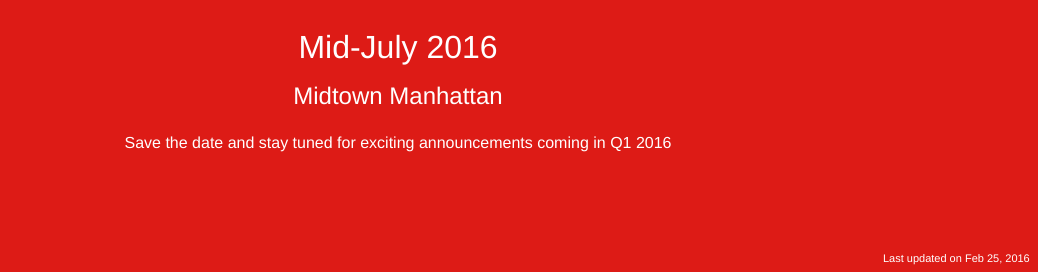
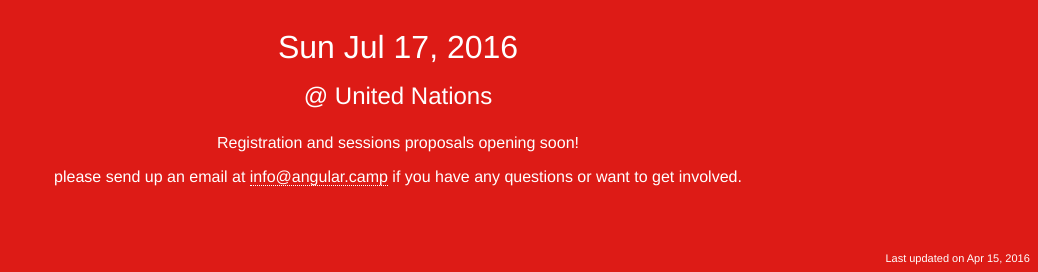
Before and after one commit to Angular-Camp/Angular-Camp, a plain HTML site: page index.html in a window 1280 px wide. Shown: the part 528-800 px from the top of the page, without its empty margins (242-1280 px from the left). Drawn offline with Linux system fonts and the light colour scheme.

Commit message:
updating dates and links

```diff
--- a/css/styles.css
+++ b/css/styles.css
@@ -20,6 +20,11 @@ p {
 	margin-top: 10%;
 }
 
+p a {
+	color: white;
+	border-bottom: 1px dotted white;
+	text-decoration: none;
+}
 
 p.name {
   color: white;
--- a/index.html
+++ b/index.html
@@ -10,7 +10,8 @@
   <div class="header">
     <div class="icon-links">
       <a href="https://www.twitter.com/Angular_Camp/" target="_blank"><i class="fa fa-twitter"></i></a>
-      <a href="https://www.facebook.com/Angular_Camp/" target="_blank"><i class="fa fa-facebook"></i></a>
+      <a href="https://www.facebook.com/Angular-Camp-255028974857374" target="_blank"><i class="fa fa-facebook"></i></a>
+      <a href="mailto:info@angular.camp" target="_blank"><i class="fa fa-facebook"></i></a>
     </div>
 
   </div>
@@ -21,12 +22,13 @@
       <img src="images/logo.svg" id="logo">
     </div>
     <p class="name">Angular Camp</p>
-    <p class="date">Mid-July 2016</p>
-    <p class="venue">Midtown Manhattan</p>
-    <p class="updates">Save the date and stay tuned for exciting announcements coming in Q1 2016</p>
+    <p class="date">Sun Jul 17, 2016</p>
+    <p class="venue">@ United Nations</p>
+    <p class="updates strong">Registration and sessions proposals opening soon!</p>
+    <p class="updates strong">please send up an email at <a href="info@angular.camp">info@angular.camp</a> if you have any questions or want to get involved.</p>
   </div>
 
-  <div id="updated">Last updated on Feb 25, 2016</div>
+  <div id="updated">Last updated on Apr 15, 2016</div>
 </body>
 
 </html>
```
